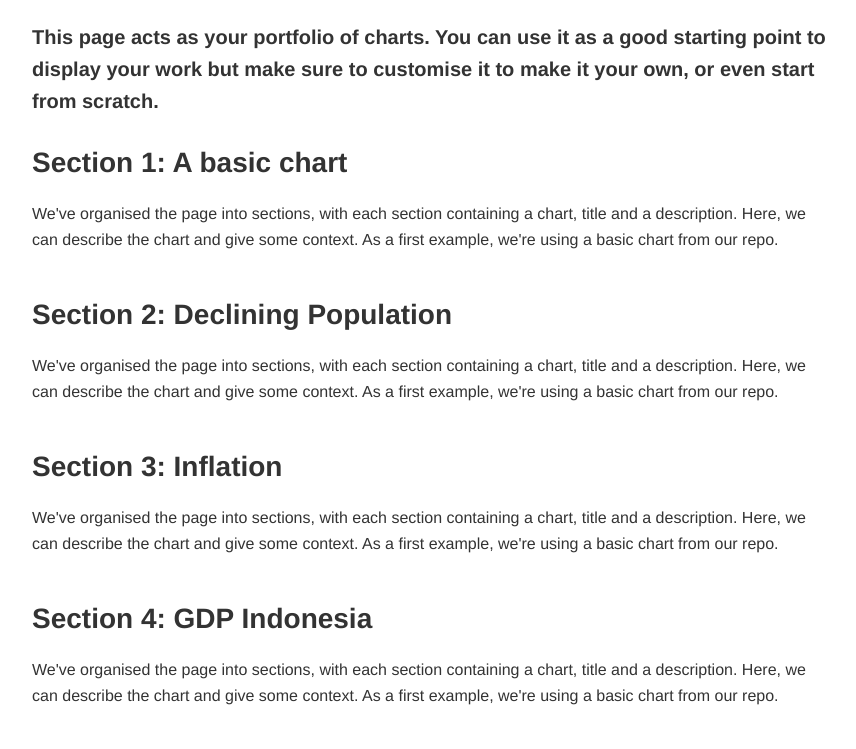
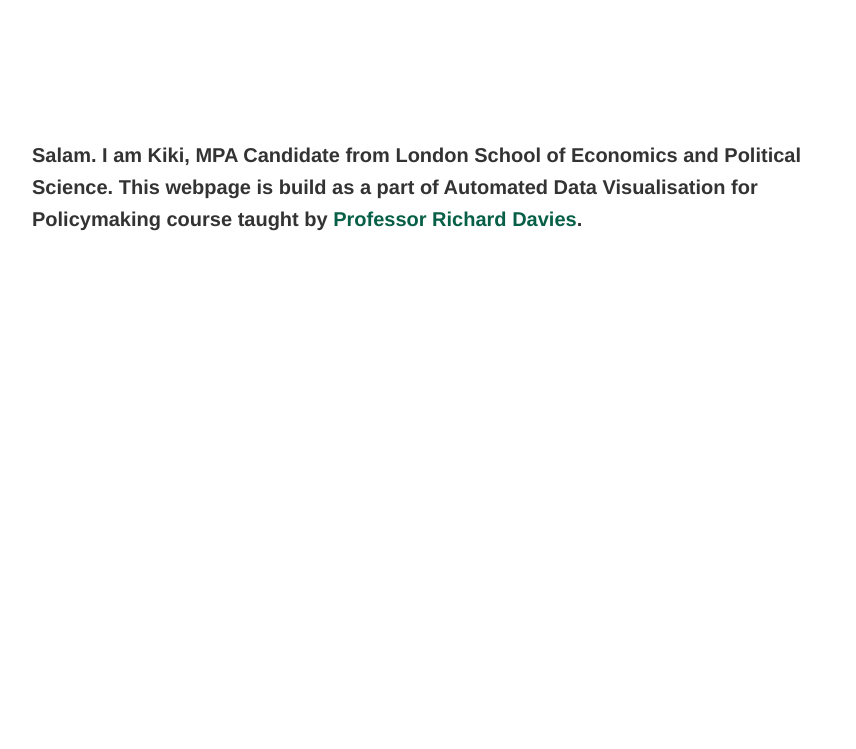
Before and after one commit to saputrr/saputrr.github.io, a plain HTML site: page index.html in a window 1280 px wide. Shown: the part 177-926 px from the top of the page, without its empty margins (208-1064 px from the left). After the commit the page ends 800 px from the top, so only its background shows below. Drawn offline with Linux system fonts and the light colour scheme; a script that the page names is missing.

Commit message:
Add files via upload

```diff
--- a/index.html
+++ b/index.html
@@ -44,89 +44,21 @@
 <!-- The body tag contains the elements that visitors to our page will see. -->
     <h1 class="big" style="margin-bottom: 0px;"> <!-- We have added a class to the header called "big" which we can use to style it in the CSS -->
         <!-- This is a header, it is the largest text on the page -->
-        R. Saputri
+        <a href="saputrr.github.io">R. Saputri</a>
     </h1>
     <p style="margin-top: 0px; color: darkblue">
         <!-- we're setting the margin to 0px so the header and authour name are close together -->
         <a href="portfolio.html">Portfolio</a> | <a href="project.html">Project</a> | <a href="https://uk.linkedin.com/in/rizkisaputri">LinkedIn</a> | <a
             href="https://www.github.com/saputrr">GitHub</a>
     </p>
+<br>
+<br>
+<br>
+<br>
     <h3 class="small"> <!-- We have added a class to the header called "small" which we can use to style it in the CSS -->
-        This page acts as your portfolio of charts. You can use it as a good starting point to display your work but make sure to customise it to make it your own, or even start from scratch.
+        Salam. I am Kiki, MPA Candidate from London School of Economics and Political Science. This webpage is build as a part of Automated Data Visualisation for Policymaking course taught by <a href="https://www.lse.ac.uk/school-of-public-policy/people/Richard-Davies">Professor Richard Davies</a>.
     </h3>
 
-    <!-- We're organising the page into sections, with each section containing a chart, title and a description -->
-    <section>
-        <div class="chart-description">
-            <h2>Section 1: A basic chart</h2>
-            <p> <!-- This is a paragraph, it's the main way to display text on a web page -->
-                We've organised the page into sections, with each section containing a chart, title and a description. Here, we can describe the chart and give some context.
-                As a first example, we're using a basic chart from our repo.
-            </p>
-        </div>
-        <figure id="Location1"></figure> <!-- we give it an id so we can put a vega-lite graph here with VegaEmbed -->
-    </section>
-
-    <section>
-        <div class="chart-description">
-            <h2>Section 2: Declining Population</h2>
-            <p> <!-- This is a paragraph, it's the main way to display text on a web page -->
-                We've organised the page into sections, with each section containing a chart, title and a description. Here, we can describe the chart and give some context.
-                As a first example, we're using a basic chart from our repo.
-            </p>
-        </div>
-        <figure id="Location2"></figure> <!-- we give it an id so we can put a vega-lite graph here with VegaEmbed -->
-            </section>
-
-    <section>
-        <div class="chart-description">
-            <h2>Section 3: Inflation</h2>
-            <p> <!-- This is a paragraph, it's the main way to display text on a web page -->
-                We've organised the page into sections, with each section containing a chart, title and a description. Here, we can describe the chart and give some context.
-                As a first example, we're using a basic chart from our repo.
-            </p>
-        </div>
-        <figure id="Location3"></figure> <!-- we give it an id so we can put a vega-lite graph here with VegaEmbed -->
-    </section>
-
-    <section>
-        <div class="chart-description">
-            <h2>Section 4: GDP Indonesia</h2>
-            <p> <!-- This is a paragraph, it's the main way to display text on a web page -->
-                We've organised the page into sections, with each section containing a chart, title and a description. Here, we can describe the chart and give some context.
-                As a first example, we're using a basic chart from our repo.
-            </p>
-        </div>
-        <figure id="Location4"></figure> <!-- we give it an id so we can put a vega-lite graph here with VegaEmbed -->
-    </section>
-
-    <!-- Do you want to add more sections? -->
-        <!-- Try copying pasting the section above -->
-        <!-- You'll need to change the id of the figure "<figure id="Location3"... -->
-        <!-- ... and add a new variable for the graph spec in the script at the bottom of the page -->
-
-
-    <!-- This is a script, it's a way to run JavaScript code on the page -->
-    <script>
-        // This is a comment in JavaScript - it's a different language to HTML and CSS
-
-        let figure_1_spec = "https://raw.githubusercontent.com/EconomicsObservatory/courses/main/2/s2_chart2.json"; // We're storing the URL of the graph we want to display in a variable
-        let figure_2_spec = "chart1_declining_population.json"
-        let figure_3_spec = "chart2_inflation.json"                                               // You should have a spec for a graph in this same folder. Just specify its name here, e.g. let figure_1_spec = "chart1.json"
-
-
-        vegaEmbed('#Location1', figure_1_spec) // We're using the vegaEmbed function to put a graph in the element with id figure_1
-
-        // Do you want to add more graphs?
-        // try defining a new variable for figure_3_spec, adding VegaEmbed for Location3, and adding a new section in the HTML
-        // e.g.
-        // let figure_3_spec = ...
-        // vegaEmbed('#Location3', figure_3_spec)
-
-        vegaEmbed('#Location2', figure_2_spec)
-        vegaEmbed('#Location3', figure_3_spec)
-        vegaEmbed('#Location4', 'chart3_china.json')
-    </script>
 
 </body>
 
```
Also changed, not shown: portfolio.html (+1 -1 lines).
